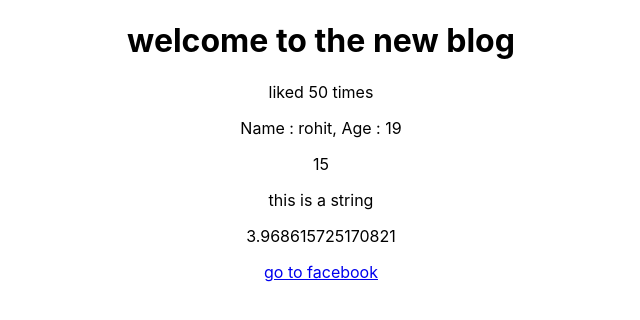
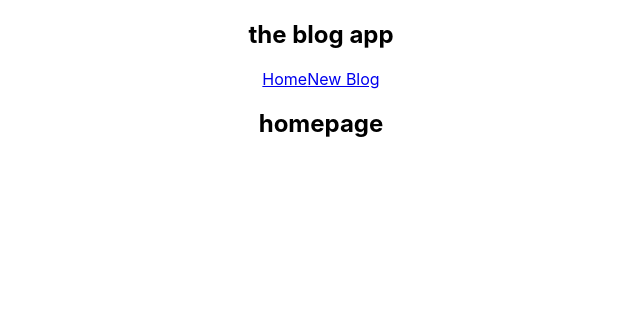
Before and after one commit to Rohit-Nandagawali/blog-app-react, a React (Create React App) app: page / in a window 1280 px wide. Shown: the top 320 px of the page, without its empty margins (319-959 px from the left). Built offline with nearby package versions, Linux system fonts and the light colour scheme.

Commit message:
lesson-5
create multiple components
used multiple components in the single components

```diff
--- a/src/App.js
+++ b/src/App.js
@@ -1,41 +1,14 @@
 
 import './App.css';
+import Home from './Home';
+import Navbar from './Navbar';
 
 function App() {
-  const title = "welcome to the new blog"
-  const likes = 50
-
-  const person =
-  {
-    name : "rohit",
-    age : 19
-  }
-  const link = "https://facebook.com"
-
   return (
     <div className="App">
-
-
+      <Navbar/>
       <div className="content">
-        {/* dynamic values in component */}
-        <h1>{title}</h1>
-        <p>liked {likes} times</p>
-        {/* connot directly display object */}
-        {/* <p>{person}</p> */}
-        <p>Name : {person.name}, Age : {person.age}</p>
-
-        {/* output multiple values */}
-        {/* values */}
-        <p>{15}</p>
-        {/* string */}
-        <p>{"this is a string"}</p>
-        {/* expressions */}
-        <p>{Math.random() *5}</p>
-
-        {/* dynamic values in attributes */}
-        <a href={link}>go to facebook</a>
-
-
+        <Home/>
       </div>
     </div>
   );
--- /dev/null
+++ b/src/Home.jsx
@@ -0,0 +1,9 @@
+const Home = () => {
+    return (
+        <div className="home">
+            <h2>homepage</h2>
+        </div>
+     );
+}
+
+export default Home;
--- /dev/null
+++ b/src/Navbar.jsx
@@ -0,0 +1,14 @@
+const Navbar = () => {
+    return (
+        <nav className="navbar">
+            <h1>the blog app</h1>
+            <div className="links">
+                <a href="/">Home</a>
+                <a href="/create">New Blog</a>
+            </div>
+        </nav>
+
+     );
+}
+
+export default Navbar;
```
